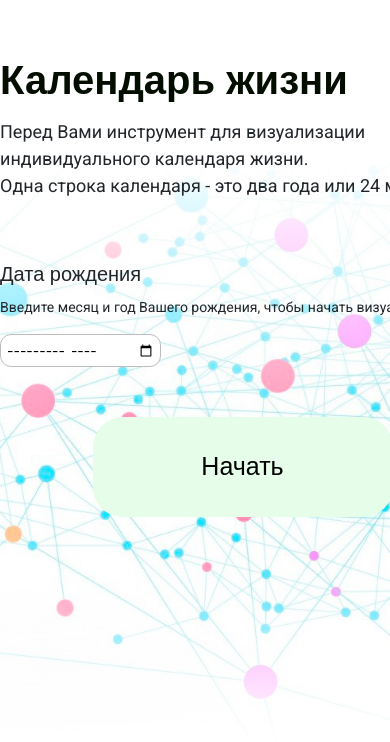
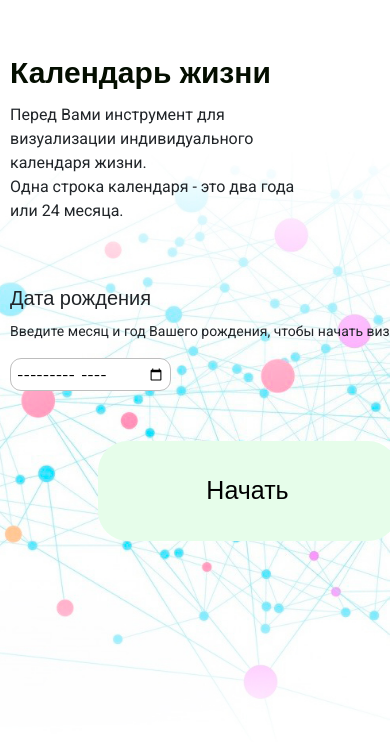
Before and after one commit to InzhevatkinaAV/LifeCalendar, a website: page src/index.html in a window 390 px wide. Shown: the top 742 px of the page. Drawn offline with nearby package versions, Linux system fonts and the light colour scheme; files that its build step writes are made by us from their sources; a web font is replaced by a local one.

Commit message:
Media query 520px

```diff
--- a/src/sass/_media.scss
+++ b/src/sass/_media.scss
@@ -85,13 +85,33 @@
     }
 }
 
-@media (max-width: 520px) {
+@media (max-width: 530px) {
     .container {
         width: 485px;
     }
     header {
         background: none;
     }
+    .start_screen {
+        .about__wrapper {
+            width: 300px;
+            margin-left: 10px;
+            h1 {
+                font-size: 30px;
+            }
+            p {
+                font-size: 16px;
+            }
+        }
+        .birthday__wrapper {
+            margin-left: 10px;
+        }
+    }
+    .events {
+        h2, p {
+            margin-left: 10px;
+        }
+    }
     footer {
         background: none;
         width: 480px;
```
Also changed, not shown: dist/css/style.min.css.
